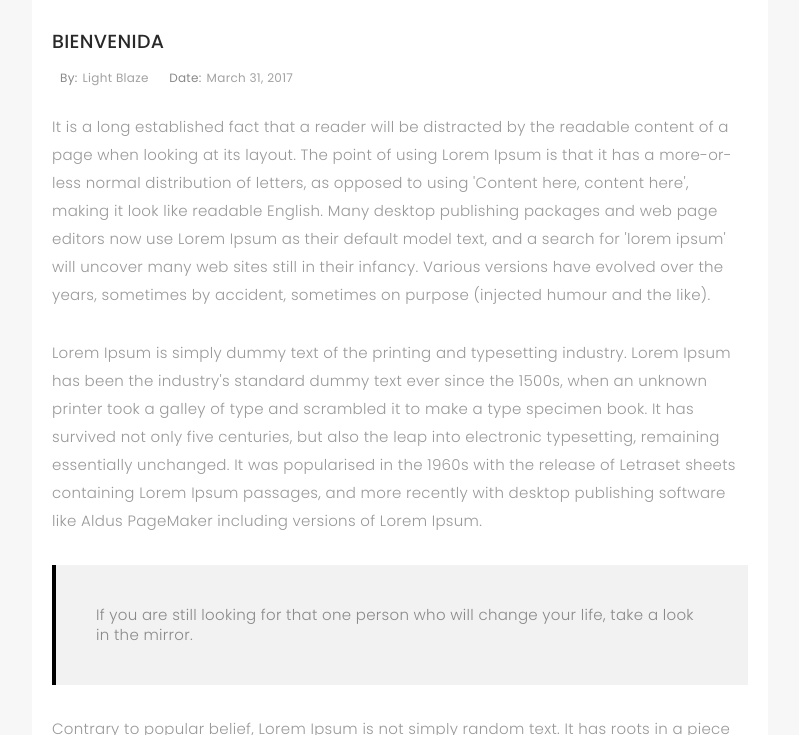
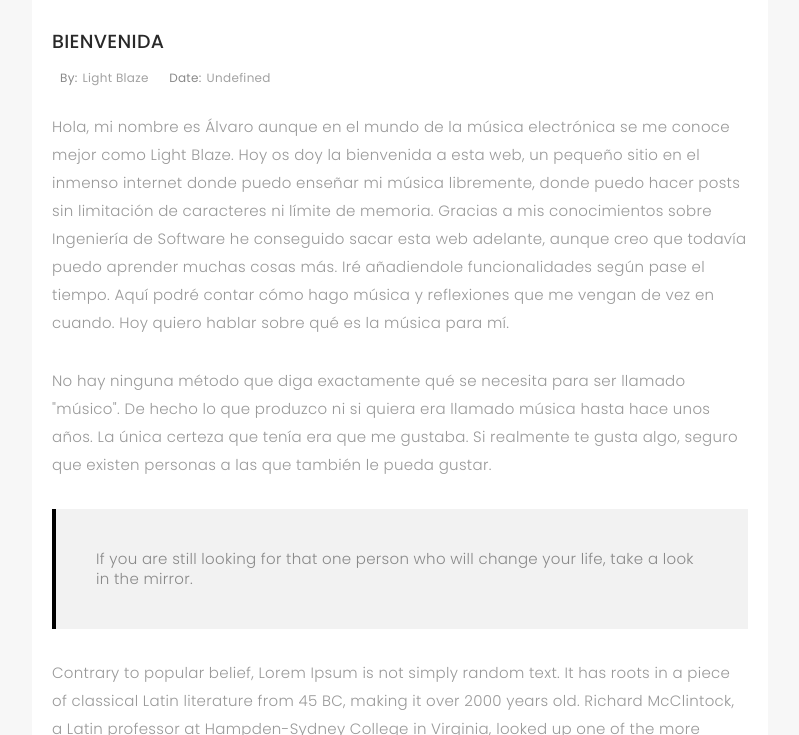
Before and after one commit to alvaral/lightblazeweb, a plain HTML site: page blog-post/blog-post-1.html in a window 1280 px wide. Shown: the part 740-1475 px from the top of the page, without its empty margins (240-1039 px from the left). Drawn offline with nearby package versions, Linux system fonts and the light colour scheme; a web font is replaced by a local one.

Commit message:
edit of first blog post

```diff
--- a/blog-post/blog-post-1.html
+++ b/blog-post/blog-post-1.html
@@ -98,16 +98,12 @@
                                             <div class="post-meta">
                                                 <ul class="list-unstyled mb-0">
                                                     <li class="author">by:<a href="#">Light Blaze</a></li>
-                                                    <li class="date">date:<a href="#">March 31, 2017</a></li>
+                                                    <li class="date">date:<a href="#">undefined</a></li>
 
                                                 </ul>
                                             </div>
-                                            <p class="mb-30">It is a long established fact that a reader will be distracted by the readable content of a page when looking at its layout. The point of using Lorem Ipsum is that it has a more-or-less normal distribution of
-                                                letters, as opposed to using 'Content here, content here', making it look like readable English. Many desktop publishing packages and web page editors now use Lorem Ipsum as their default model text, and
-                                                a search for 'lorem ipsum' will uncover many web sites still in their infancy. Various versions have evolved over the years, sometimes by accident, sometimes on purpose (injected humour and the like).</p>
-                                            <p class="mb-30">Lorem Ipsum is simply dummy text of the printing and typesetting industry. Lorem Ipsum has been the industry's standard dummy text ever since the 1500s, when an unknown printer took a galley of type and scrambled
-                                                it to make a type specimen book. It has survived not only five centuries, but also the leap into electronic typesetting, remaining essentially unchanged. It was popularised in the 1960s with the release
-                                                of Letraset sheets containing Lorem Ipsum passages, and more recently with desktop publishing software like Aldus PageMaker including versions of Lorem Ipsum.</p>
+                                            <p class="mb-30">Hola, mi nombre es Álvaro aunque en el mundo de la música electrónica se me conoce mejor como Light Blaze. Hoy os doy la bienvenida a esta web, un pequeño sitio en el inmenso internet donde puedo enseñar mi música libremente, donde puedo hacer posts sin limitación de caracteres ni límite de memoria. Gracias a mis conocimientos sobre Ingeniería de Software he conseguido sacar esta web adelante, aunque creo que todavía puedo aprender muchas cosas más. Iré añadiendole funcionalidades según pase el tiempo. Aquí podré contar cómo hago música y reflexiones que me vengan de vez en cuando. Hoy quiero hablar sobre qué es la música para mí.</p>
+                                            <p class="mb-30">No hay ninguna método que diga exactamente qué se necesita para ser llamado "músico". De hecho lo que produzco ni si quiera era llamado música hasta hace unos años. La única certeza que tenía era que me gustaba. Si realmente te gusta algo, seguro que existen personas a las que también le pueda gustar. </p>
                                             <blockquote>If you are still looking for that one person who will change your life, take a look in the mirror.</blockquote>
                                             <p class="mb-30">Contrary to popular belief, Lorem Ipsum is not simply random text. It has roots in a piece of classical Latin literature from 45 BC, making it over 2000 years old. Richard McClintock, a Latin professor at Hampden-Sydney
                                                 College in Virginia, looked up one of the more obscure Latin words, consectetur, from a Lorem Ipsum passage, and going through the cites of the word in classical literature, discovered the undoubtable source.
```
